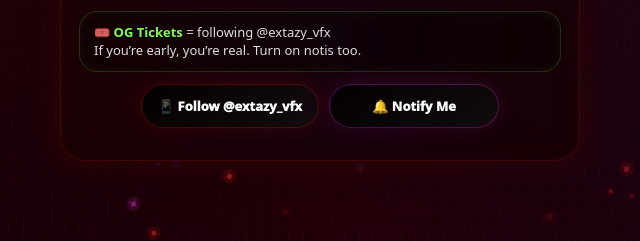
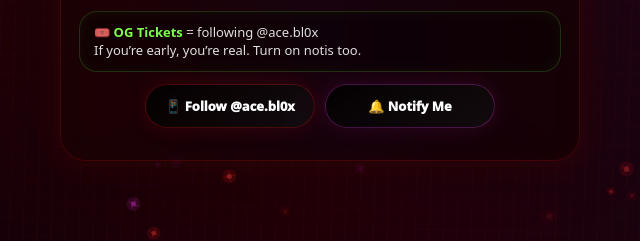
Before and after one commit to ScripterVaz/AdminAbuseTime, a plain HTML site: page index.html in a window 1280 px wide. Shown: the part 482-723 px from the top of the page, 320-960 px from the left. Drawn offline with Linux system fonts and the light colour scheme.

Commit message:
Update TikTok handle from @extazy_vfx to @ace.bl0x

```diff
--- a/index.html
+++ b/index.html
@@ -423,12 +423,12 @@
       </div>
 
       <div class="badge">
-        🎟️ <b>OG Tickets</b> = following @extazy_vfx<br/>
+        🎟️ <b>OG Tickets</b> = following @ace.bl0x<br/>
         If you’re early, you’re real. Turn on notis too.
       </div>
 
       <div class="row">
-        <a class="btn" href="https://www.tiktok.com/@extazy_vfx" target="_blank" rel="noopener">📱 Follow @extazy_vfx</a>
+        <a class="btn" href="https://www.tiktok.com/@ace.bl0x" target="_blank" rel="noopener">📱 Follow @ace.bl0x</a>
         <a class="btn btnAlt" href="#" id="notifyBtn">🔔 Notify Me</a>
       </div>
 
```
